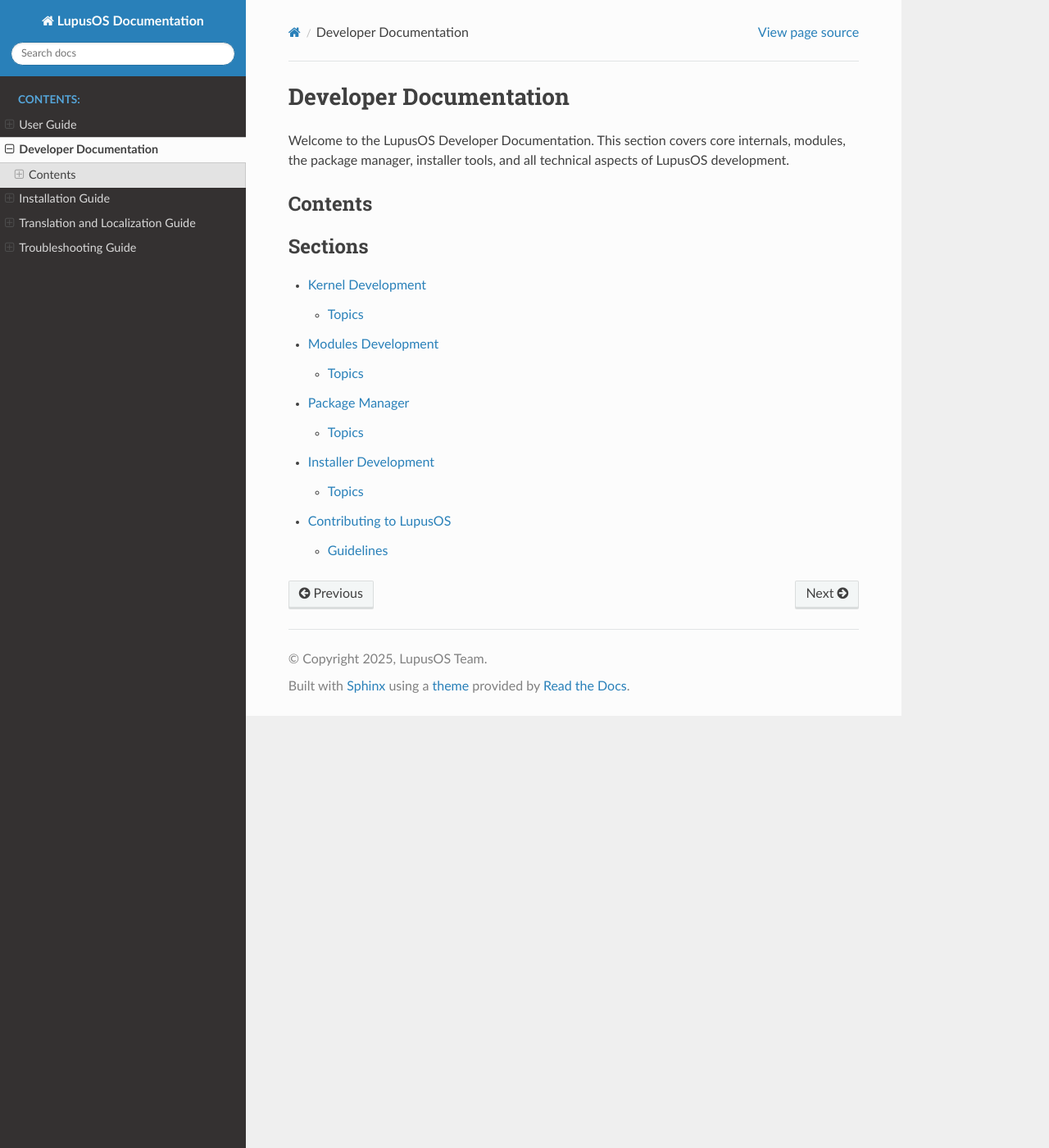
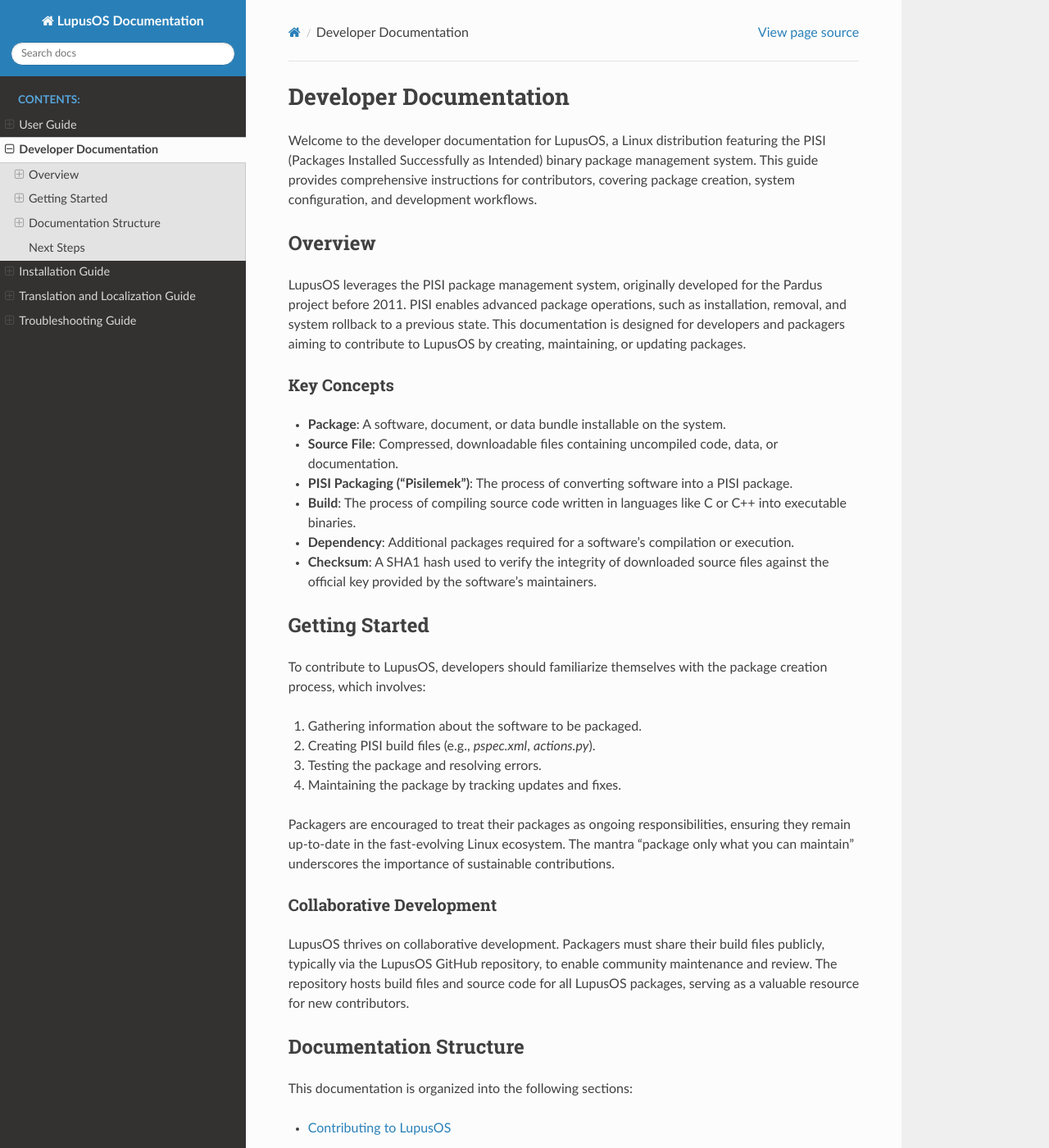
Before and after one commit to LupusOS/documentation-hub, a Sphinx documentation site: the page built from docs/Developer/index.rst, in a window 1280 px wide and 1400 px high. Shown: the whole window at 82% size. Built offline with Sphinx 7.4.7 and the Read the Docs theme 3.1.0, drawn with Linux system fonts in a browser that asks for light colours; pages that are not in the unit, such as notebooks, are missing from menus; some of the changed text lies outside the part shown.

Commit message:
Update index.rst

```diff
--- a/docs/Developer/index.rst
+++ b/docs/Developer/index.rst
@@ -1,18 +1,59 @@
+.. LupusOS Developer Documentation
+
 Developer Documentation
-=======================
+======================
 
-Welcome to the LupusOS Developer Documentation.
-This section covers core internals, modules, the package manager, installer tools, and all technical aspects of LupusOS development.
+Welcome to the developer documentation for LupusOS, a Linux distribution featuring the PISI (Packages Installed Successfully as Intended) binary package management system. This guide provides comprehensive instructions for contributors, covering package creation, system configuration, and development workflows.
 
-Contents
---------
+Overview
+-------
+
+LupusOS leverages the PISI package management system, originally developed for the Pardus project before 2011. PISI enables advanced package operations, such as installation, removal, and system rollback to a previous state. This documentation is designed for developers and packagers aiming to contribute to LupusOS by creating, maintaining, or updating packages.
+
+Key Concepts
+~~~~~~~~~~~~
+
+- **Package**: A software, document, or data bundle installable on the system.
+- **Source File**: Compressed, downloadable files containing uncompiled code, data, or documentation.
+- **PISI Packaging ("Pisilemek")**: The process of converting software into a PISI package.
+- **Build**: The process of compiling source code written in languages like C or C++ into executable binaries.
+- **Dependency**: Additional packages required for a software’s compilation or execution.
+- **Checksum**: A SHA1 hash used to verify the integrity of downloaded source files against the official key provided by the software’s maintainers.
+
+Getting Started
+---------------
+
+To contribute to LupusOS, developers should familiarize themselves with the package creation process, which involves:
+
+1. Gathering information about the software to be packaged.
+2. Creating PISI build files (e.g., `pspec.xml`, `actions.py`).
+3. Testing the package and resolving errors.
+4. Maintaining the package by tracking updates and fixes.
+
+Packagers are encouraged to treat their packages as ongoing responsibilities, ensuring they remain up-to-date in the fast-evolving Linux ecosystem. The mantra "package only what you can maintain" underscores the importance of sustainable contributions.
+
+Collaborative Development
+~~~~~~~~~~~~~~~~~~~~~~~~
+
+LupusOS thrives on collaborative development. Packagers must share their build files publicly, typically via the LupusOS GitHub repository, to enable community maintenance and review. The repository hosts build files and source code for all LupusOS packages, serving as a valuable resource for new contributors.
+
+Documentation Structure
+----------------------
+
+This documentation is organized into the following sections:
 
 .. toctree::
    :maxdepth: 2
-   :caption: Sections
 
+   contributing
+   installer/index
    kernel/index
    modules/index
    packages/index
-   installer/index
-   contributing
+
+Each section provides detailed guidance on specific aspects of LupusOS development, from package creation to kernel configuration and system installer contributions.
+
+Next Steps
+----------
+
+Begin by exploring the :doc:`contributing` guide to understand how to set up your development environment and contribute effectively to LupusOS. For specific tasks, refer to the relevant sections, such as :doc:`packages/index` for package creation workflows.
```
